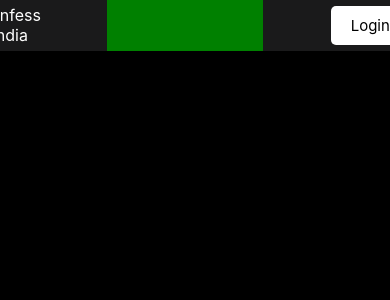
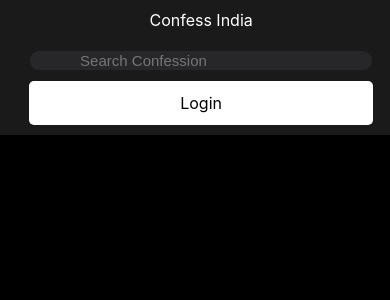
Before and after one commit to Aditya-138-12/confess-india, a React (Create React App) app: page / in a window 390 px wide. Shown: the top 300 px of the page. Built offline with nearby package versions, Linux system fonts and the light colour scheme.

Commit message:
Completed the Header, still the mobile responsiveness is pending.

```diff
--- a/src/App.css
+++ b/src/App.css
@@ -41,4 +41,5 @@
   position: absolute;
   height: 100%;
   width: 100%;
+  overflow: hidden;
 }
--- a/src/header/header.css
+++ b/src/header/header.css
@@ -1,11 +1,13 @@
 .mainHeader{
     position: relative;
-    width: 100%;
+    width: 98%;
     height: 6%;
     background-color: #1a1a1b;
     display: flex;
     flex-direction: row;
     justify-content: space-between;
+    padding-left: 20px;
+    padding-right: 2%;
 }
 
 .logo{
@@ -23,7 +25,10 @@
     position: relative;
     height: 100%;
     width: 40%;
-    background-color: green;
+    background-color: ;
+    display: flex;
+    align-items: center;
+    justify-content: center;
 }
 
 .Login{
@@ -53,3 +58,54 @@
     background-color: rgba(255, 255, 255, 0.8);
     cursor: pointer;
 }
+
+.mainSearch{
+    position: relative;
+    width: 90%;
+    height: 60%;
+    background-color: #272729;
+    outline: white;
+    border-radius:20px;
+    border: 0.1px solid rgba(0, 0, 0, 0.3);
+    padding-left: 50px;
+    font-size: 15px;
+    color: white;
+}
+
+.mainSearch:hover{
+    border: 0.1px solid rgba(255, 255, 255);
+}
+
+@media (max-width: 600px) {
+    .mainHeader {
+        flex-direction: column;
+        align-items: center;
+        height: auto;
+        padding: 10px;
+        justify-content: space-between;
+    }
+
+    .Login {
+        width: 100%;
+        justify-content: center;
+        margin-top: 10px;
+    }
+
+    .loginBtn {
+        width: 90%;
+        text-align: center;
+        font-size: 16px;
+        padding: 12px 0;
+    }
+
+    .search {
+        width: 90%;
+        margin-top: 10px;
+    }
+
+    .logo {
+        width: 90%;
+        justify-content: center;
+        margin-bottom: 10px;
+    }
+}
--- a/src/header/mainHeader.js
+++ b/src/header/mainHeader.js
@@ -6,7 +6,9 @@ const MainHeader = () =>{
         <>
             <div className='mainHeader'>
                 <div className='logo'>Confess India</div>
-                <div className='search'></div>
+                <div className='search'>
+                    <input type='text' placeholder='Search Confession' className='mainSearch'></input>
+                </div>
                 <div className='Login'>
                     <div className='loginBtn'>Login</div>
                 </div>
```
